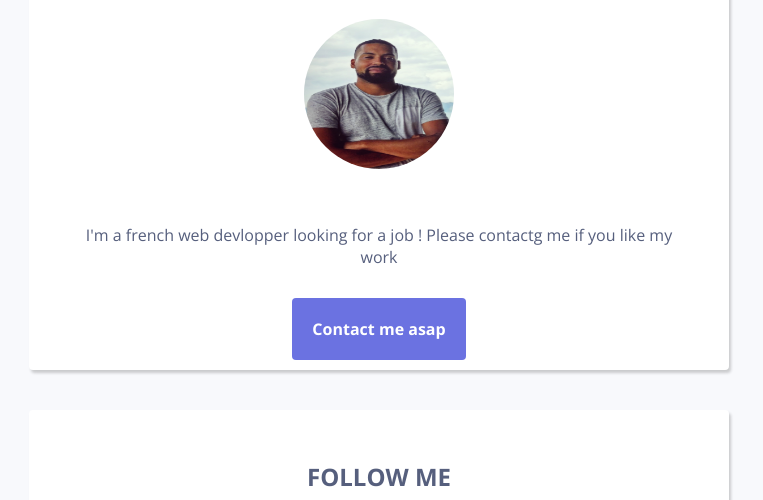
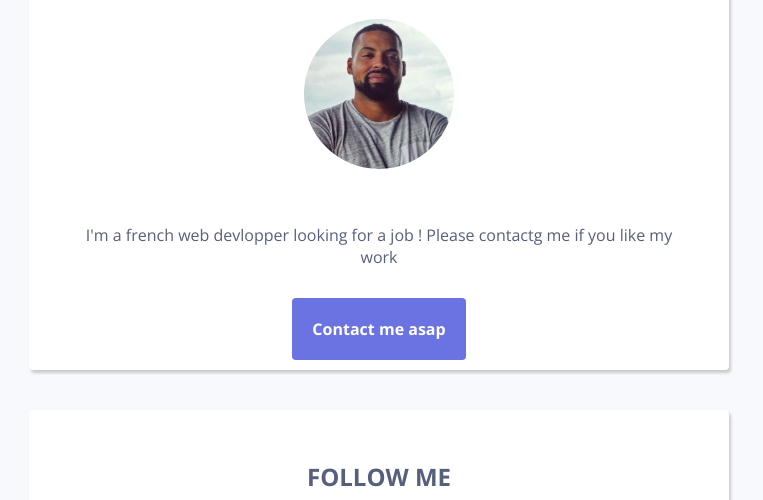
Before and after one commit to macklaf/profile, a plain HTML site: page index.html in a window 1280 px wide. Shown: the part 147-647 px from the top of the page, without its empty margins (261-1024 px from the left). Drawn offline with nearby package versions, Linux system fonts and the light colour scheme.

Commit message:
make my profile prettier

```diff
--- a/index.html
+++ b/index.html
@@ -12,7 +12,7 @@
 
     <div class="card" id="btn-blue">
       <h1>Hello, I'm Maodo Diop</h1>
-      <img src="images/moi.jpg" alt="Moi" width = "200">
+      <img src="images/moi.jpeg" alt="Moi" width = "200">
       <p>I'm a french web devlopper looking for a job ! Please contactg me if you like my work </p>
       <a href="#"> Contact me asap </a>
     </div>
```
Also changed, not shown: images/moi.jpeg (added), images/moi.jpg (deleted), 2 other files.
